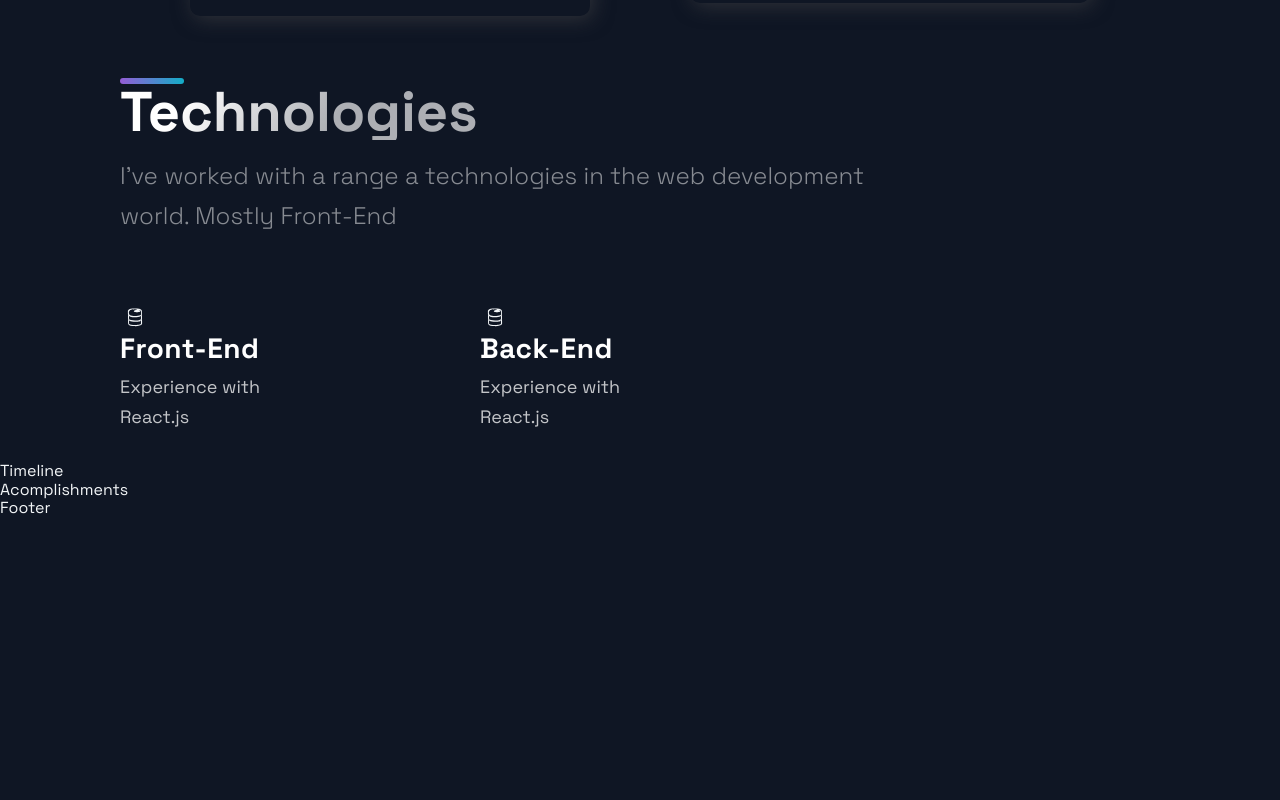
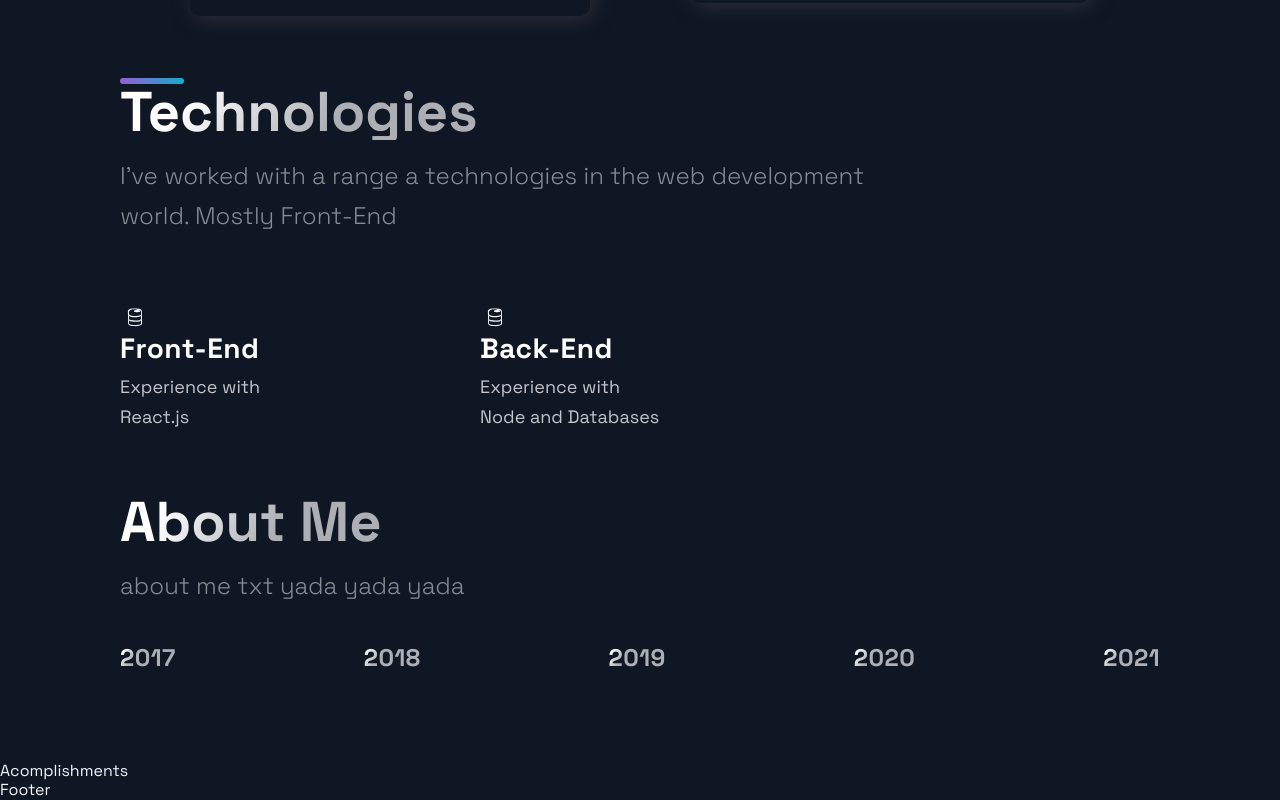
Before and after one commit to cortinabryan/portfolio, a Next.js app: page / in a window 1280 px wide. Shown: the part 2218-3018 px from the top of the page. Before the commit the page ends 2736 px from the top, so only its background shows below. Built offline with nearby package versions, Linux system fonts and the light colour scheme.

Commit message:
adding timeline component

```diff
--- a/src/components/Technologies/Technologies.js
+++ b/src/components/Technologies/Technologies.js
@@ -41,7 +41,7 @@
         </ListContainer>
         <ListParagraph>
           Experience with <br />
-          React.js
+          Node and Databases
         </ListParagraph>
       </ListItem>
     </List>
--- a/src/components/TimeLine/TimeLine.js
+++ b/src/components/TimeLine/TimeLine.js
@@ -1,28 +1,45 @@
-import React, { useState, useRef, useEffect } from 'react';
+import React, { useState, useRef, useEffect } from "react";
 
-import { CarouselButton, CarouselButtonDot, CarouselButtons, CarouselContainer, CarouselItem, CarouselItemImg, CarouselItemText, CarouselItemTitle, CarouselMobileScrollNode } from './TimeLineStyles';
-import { Section, SectionDivider, SectionText, SectionTitle } from '../../styles/GlobalComponents';
-import { TimeLineData } from '../../constants/constants';
+import {
+  CarouselButton,
+  CarouselButtonDot,
+  CarouselButtons,
+  CarouselContainer,
+  CarouselItem,
+  CarouselItemImg,
+  CarouselItemText,
+  CarouselItemTitle,
+  CarouselMobileScrollNode,
+} from "./TimeLineStyles";
+import {
+  Section,
+  SectionDivider,
+  SectionText,
+  SectionTitle,
+} from "../../styles/GlobalComponents";
+import { TimeLineData } from "../../constants/constants";
 
 const TOTAL_CAROUSEL_COUNT = TimeLineData.length;
 
 const Timeline = () => {
-  // const [activeItem, setActiveItem] = useState(0);
-  // const carouselRef = useRef();
+  const [activeItem, setActiveItem] = useState(0);
+  const carouselRef = useRef();
 
   // const scroll = (node, left) => {
   //   return node.scrollTo({ left, behavior: 'smooth' });
   // }
 
-  // const handleClick = (e, i) => {
-  //   e.preventDefault();
+  const handleClick = (e, i) => {
+    e.preventDefault();
 
-  //   if (carouselRef.current) {
-  //     const scrollLeft = Math.floor(carouselRef.current.scrollWidth * 0.7 * (i / TimeLineData.length));
+    if (carouselRef.current) {
+      const scrollLeft = Math.floor(
+        carouselRef.current.scrollWidth * 0.7 * (i / TimeLineData.length)
+      );
 
-  //     scroll(carouselRef.current, scrollLeft);
-  //   }
-  // }
+      scroll(carouselRef.current, scrollLeft);
+    }
+  };
 
   // const handleScroll = () => {
   //   if (carouselRef.current) {
@@ -43,9 +60,29 @@
   // }, []);
 
   return (
-    <div>
-      Timeline
-    </div>
+    <Section>
+      <SectionTitle> About Me</SectionTitle>
+      <SectionText>about me txt yada yada yada</SectionText>
+      <CarouselContainer ref={carouselRef}>
+        <>
+          {TimeLineData.map((item, index) => (
+            <CarouselMobileScrollNode
+              key={index}
+              final={(index = TOTAL_CAROUSEL_COUNT - 1)}
+            >
+              <CarouselItem
+                index={index}
+                id={`carousel__item-${index}`}
+                active={activeItem}
+                onClick={(e) => handleClick(e, index)}
+              >
+                <CarouselItemTitle>{item.year}</CarouselItemTitle>
+              </CarouselItem>
+            </CarouselMobileScrollNode>
+          ))}
+        </>
+      </CarouselContainer>
+    </Section>
   );
 };
 
```
